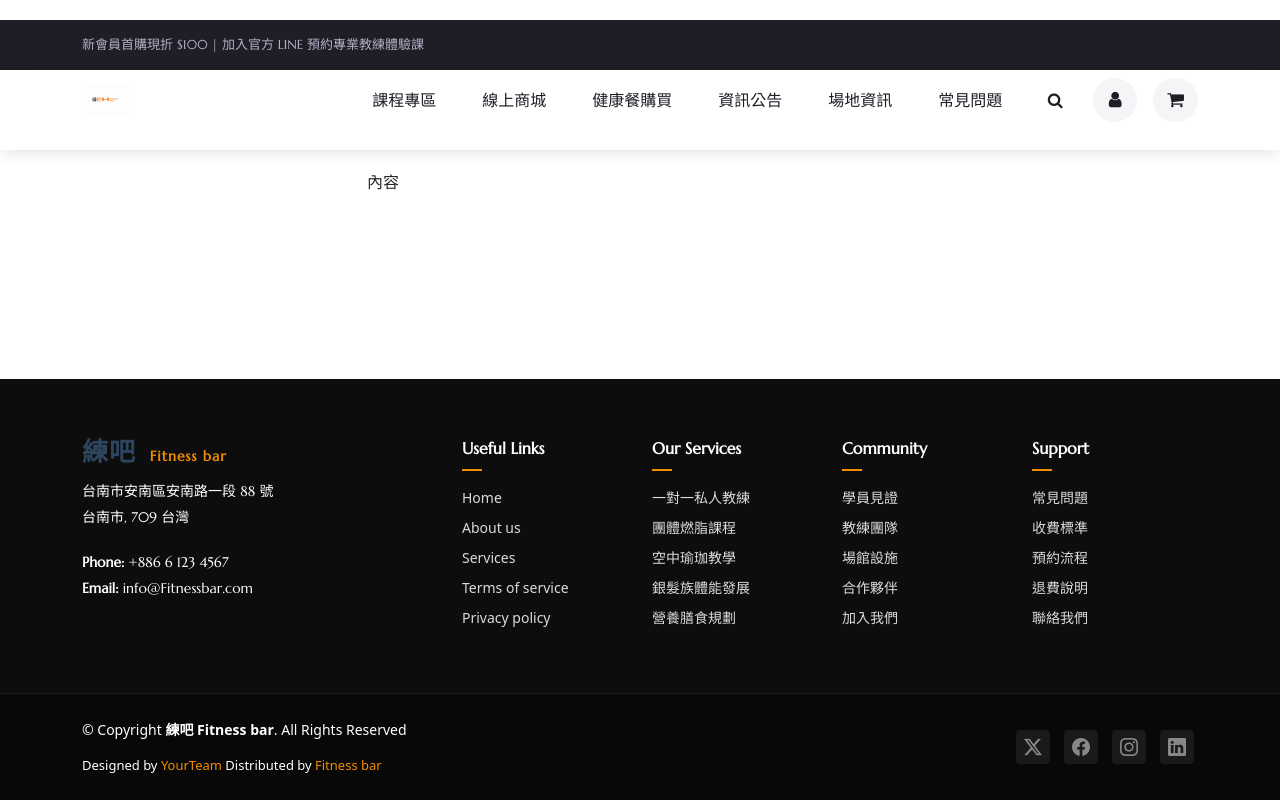
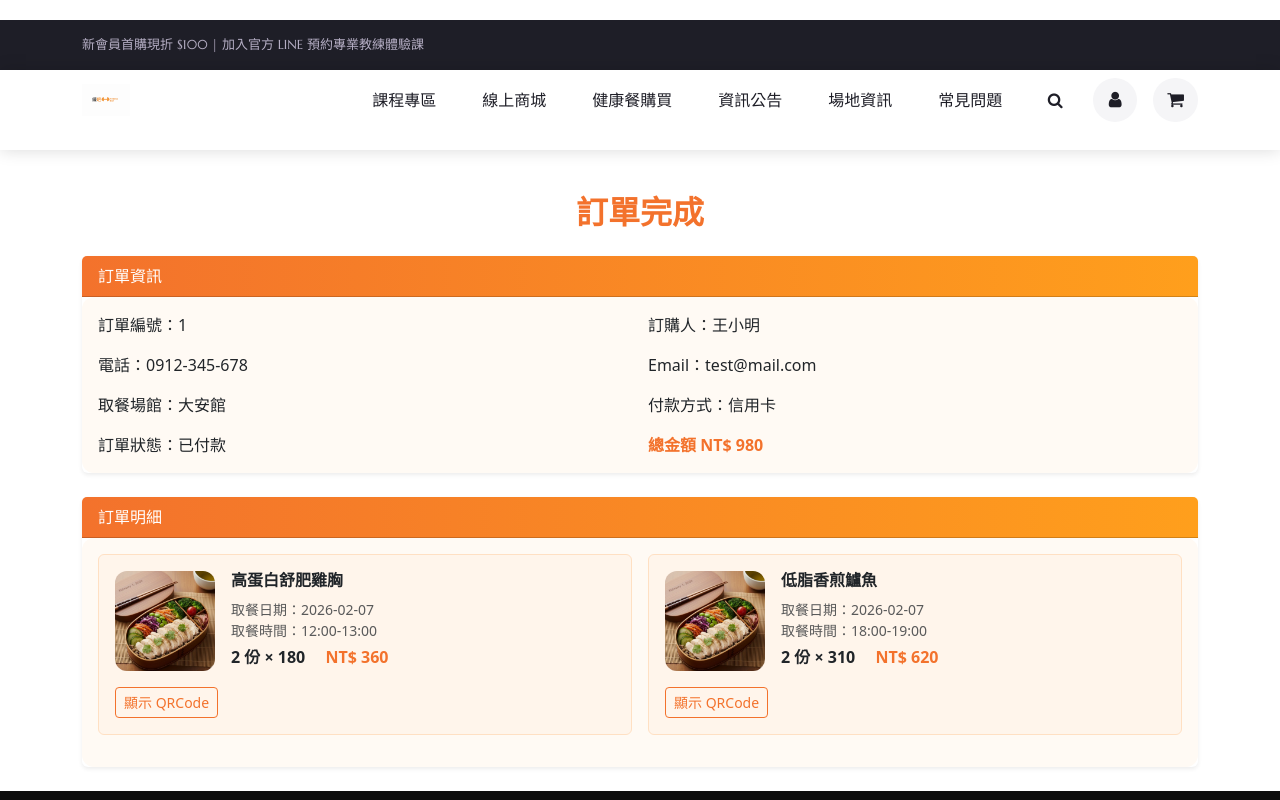
Before and after one commit to hanyi85/gym-vue, a Vue app in the folder gym-vue/: page /meals/result/1 in a window 1280 px wide. Shown: the top 800 px of the page. Built offline with nearby package versions, Linux system fonts and the light colour scheme.

Commit message:
mealorderresult_01版

```diff
--- /dev/null
+++ b/gym-vue/src/components/Meals/OrderInfoCard.vue
@@ -0,0 +1,43 @@
+<script setup>
+defineProps({
+  order: Object
+})
+</script>
+
+<template>
+  <div class="card shadow-sm mb-4 border-0">
+    <div class="card-header text-white header-orange">
+      訂單資訊
+    </div>
+    <div class="card-body">
+      <div class="row g-3">
+        <div class="col-md-6">訂單編號：{{ order.fOrderId }}</div>
+        <div class="col-md-6">訂購人：{{ order.fOrderName }}</div>
+        <div class="col-md-6">電話：{{ order.fOrderPhone }}</div>
+        <div class="col-md-6">Email：{{ order.fOrderEmail }}</div>
+        <div class="col-md-6">取餐場館：{{ order.fVenueName }}</div>
+        <div class="col-md-6">付款方式：{{ order.fPayMethod }}</div>
+        <div class="col-md-6">訂單狀態：{{ order.fOrderStatus }}</div>
+        <div class="col-md-6 fw-bold price">
+          總金額 NT$ {{ order.fTotalAmount }}
+        </div>
+      </div>
+    </div>
+  </div>
+</template>
+
+<style scoped>
+.header-orange {
+  background: linear-gradient(90deg, #f3722c, #ff9f1c);
+}
+.price {
+  color: #f3722c;
+}
+
+.card-body {
+
+  background-color: #fffaf4;
+  border-radius: 12px;
+}
+
+</style>
--- /dev/null
+++ b/gym-vue/src/components/Meals/OrderItemCard.vue
@@ -0,0 +1,88 @@
+<script setup>
+import { ref } from 'vue'
+import QrcodeVue from 'qrcode.vue'
+
+defineProps({
+  item: Object
+})
+
+const showQr = ref(false)
+</script>
+
+<template>
+  <div class="order-item mb-3 p-3 rounded">
+    <div class="d-flex gap-3">
+      <img
+        :src="item.fMealImage"
+        class="meal-img"
+      />
+
+      <div class="flex-grow-1">
+        <h6 class="fw-bold">{{ item.fMealName }}</h6>
+        <div class="text-muted small">
+          取餐日期：{{ item.fPickDate }}
+        </div>
+        <div class="text-muted small">
+          取餐時間：{{ item.fPickTimeID }}
+        </div>
+        <div class="fw-bold mt-1">
+          {{ item.fQty }} 份 × {{ item.fUnitPrice }}
+          <span class="price">NT$ {{ item.fSubtotal }}</span>
+        </div>
+      </div>
+    </div>
+
+    <button
+      class="btn btn-sm btn-outline-orange mt-3"
+      @click="showQr = !showQr"
+    >
+      {{ showQr ? '隱藏 QRCode' : '顯示 QRCode' }}
+    </button>
+
+    <div v-show="showQr" class="qr-box mt-3 text-center">
+      <QrcodeVue
+        :value="item.fQrContent"
+        :size="160"
+      />
+      <div class="small text-muted mt-2">
+        出示此 QRCode 取餐
+      </div>
+    </div>
+  </div>
+</template>
+
+<style scoped>
+.order-item {
+  border: 1px solid #ffe0c3;
+  background: #fff5eb;
+  border-radius: 12px
+}
+
+.meal-img {
+  width: 100px;
+  height: 100px;
+  object-fit: cover;
+  border-radius: 12px;
+}
+
+.price {
+  color: #f3722c;
+}
+
+.btn-outline-orange {
+  color: #f3722c;
+  border-color: #f3722c;
+}
+
+.btn-outline-orange:hover {
+  background: #f3722c;
+  color: #fff;
+}
+
+.qr-box {
+  background: #fffaf4;
+  padding: 16px;
+  border-radius: 12px;
+  border: 1px dashed #ff9f1c;
+}
+</style>
--- /dev/null
+++ b/gym-vue/src/components/Meals/OrderItemList.vue
@@ -0,0 +1,35 @@
+<script setup>
+import OrderItemCard from './OrderItemCard.vue'
+
+defineProps({
+  items: Array
+})
+</script>
+
+<template>
+  <div class="card border-0 shadow-sm">
+    <div class="card-header header-orange text-white">
+      訂單明細
+    </div>
+    <div class="card-body">
+  <div class="row g-3"> <div
+      class="col-12 col-md-6"
+      v-for="item in items"
+      :key="item.fOrderItemId"
+    >
+      <OrderItemCard :item="item" />
+    </div>
+  </div>
+</div>
+  </div>
+</template>
+
+<style scoped>
+.header-orange {
+  background: linear-gradient(90deg, #f3722c, #ff9f1c);
+}
+.card-body {
+  background-color: #fffaf4;
+  border-radius: 12px;
+}
+</style>
--- a/gym-vue/src/views/meals/MealOrderResult-View.vue
+++ b/gym-vue/src/views/meals/MealOrderResult-View.vue
@@ -1,24 +1,90 @@
 <script setup>
+import StepIndicator from "@/components/Meals/StepIndicator.vue";
+import { ref, computed, onMounted } from 'vue'
+import { useRoute } from 'vue-router'
+// import { useOrderStore } from '@/stores/useOrderStore'
+
+import OrderInfoCard from '@/components/Meals/OrderInfoCard.vue'
+import OrderItemList from '@/components/Meals/OrderItemList.vue'
+
+const route = useRoute()
+// const orderStore = useOrderStore()
+
+const orderId = route.params.orderId || orderStore.orderId
+
+/* ======================
+   假資料：訂單主檔
+====================== */
+const order = ref({
+  fOrderId: orderId,
+  fOrderName: '王小明',
+  fOrderPhone: '0912-345-678',
+  fOrderEmail: 'test@mail.com',
+  fCartCreateAt: '2026-02-06 10:30',
+  fOrderAt: '2026-02-06 10:45',
+  fVenueId: 1,
+  fTotalAmount: 980,
+  fOrderStatus: '已付款',
+  fPayMethod: '信用卡',
+  fVenueName:'大安館'
+})
+
+/* ======================
+   假資料：訂單明細（多筆）
+====================== */
+const orderItems = ref([
+  {
+    fOrderItemId: 1,
+    fOrderId: orderId,
+    fMealId: 101,
+    fMealName: '高蛋白舒肥雞胸',
+    fQty: 2,
+    fUnitPrice: 180,
+    fSubtotal: 360,
+    fPickDate: '2026-02-07',
+    fPickTimeID: '12:00-13:00',
+    fQrContent: 'ORDERITEM-001',
+    fPickupStatus: '未取餐',
+    showQr: false,
+    fMealImage: '/assets/img/meals/1.jpg',
+
+  },
+  {
+    fOrderItemId: 2,
+    fOrderId: orderId,
+    fMealId: 205,
+    fMealName: '低脂香煎鱸魚',
+    fQty: 2,
+    fUnitPrice: 310,
+    fSubtotal: 620,
+    fPickDate: '2026-02-07',
+    fPickTimeID: '18:00-19:00',
+    fQrContent: 'ORDERITEM-002',
+    fPickupStatus: '未取餐',
+    showQr: false,
+    fMealImage: '/assets/img/meals/1.jpg',
+
+  }
+])
+
 
 </script>
 
 
 
 <template>
+  <div class="container py-4">
+    <h2 class="text-center mb-4 order-title">訂單完成</h2>
 
-<div class="container">
-  <div class="row justify-content-center">
-    <div class="col-6">
-      內容
-    </div>
+    <OrderInfoCard :order="order" />
+
+    <OrderItemList :items="orderItems" />
   </div>
-</div>
-
-
 </template>
 
-
-
 <style scoped>
-
+.order-title {
+  color: #f3722c;
+  font-weight: bold;
+}
 </style>
```
